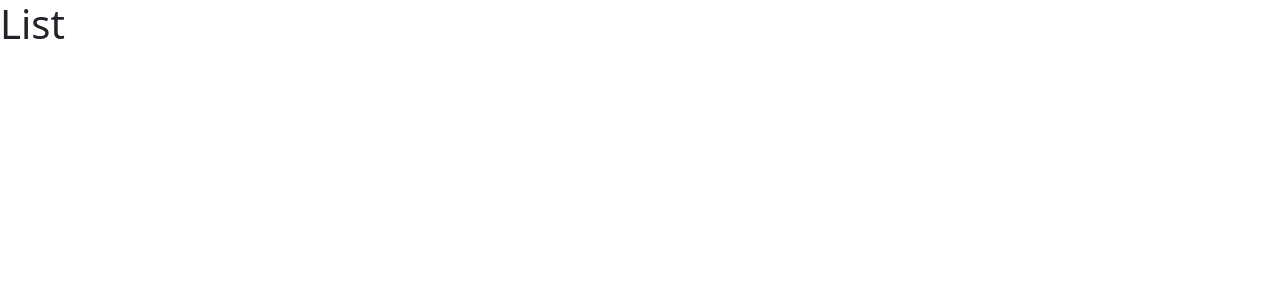
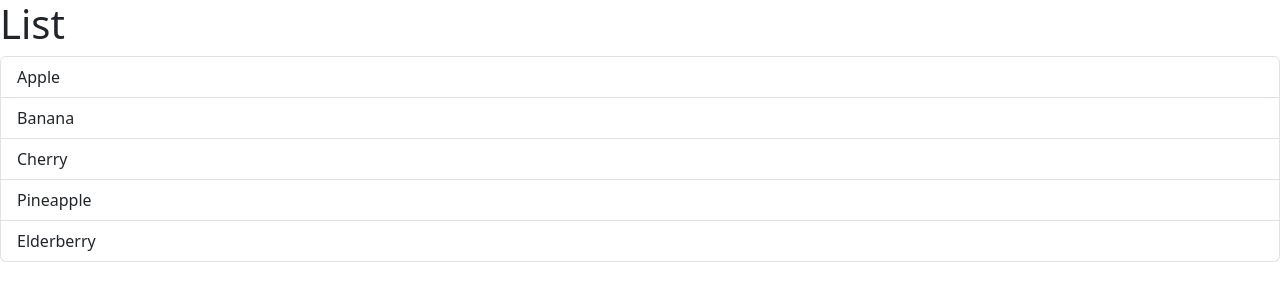
Before and after one commit to kin018/react-app, a React (Vite) app: page / in a window 1280 px wide. Shown: the top 300 px of the page. Built offline with nearby package versions, Linux system fonts and the light colour scheme.

Commit message:
Event Handling

```diff
--- a/src/components/ListGroup.tsx
+++ b/src/components/ListGroup.tsx
@@ -1,12 +1,12 @@
 import { Fragment } from 'react';
+import { MouseEvent } from 'react';
 
 function ListGroup() {
-  let fruits = ['Apple', 'Banana', 'Cherry', 'Date', 'Elderberry'];
+  let fruits = ['Apple', 'Banana', 'Cherry', 'Pineapple', 'Elderberry'];
 
-  fruits = [];
+  //Event Handler
+  let handleClick = (event: MouseEvent) => console.log(event); //type annotation in TS
 
-  //const message = fruits.length === 0 ? <p>No fruit found</p> : null
-  //or this below either do the same thing only thing is it would be {message} instead
   const getMessage = () => {
     fruits.length === 0 && <p>No fruit found</p>;
   };
@@ -16,7 +16,9 @@ function ListGroup() {
       {getMessage()}
       <ul className="list-group">
         {fruits.map((fruit) => (
-          <li key={fruit}>{fruit}</li>
+          <li className="list-group-item" key={fruit} onClick={handleClick}>
+            {fruit}
+          </li>
         ))}
       </ul>
     </>
```
